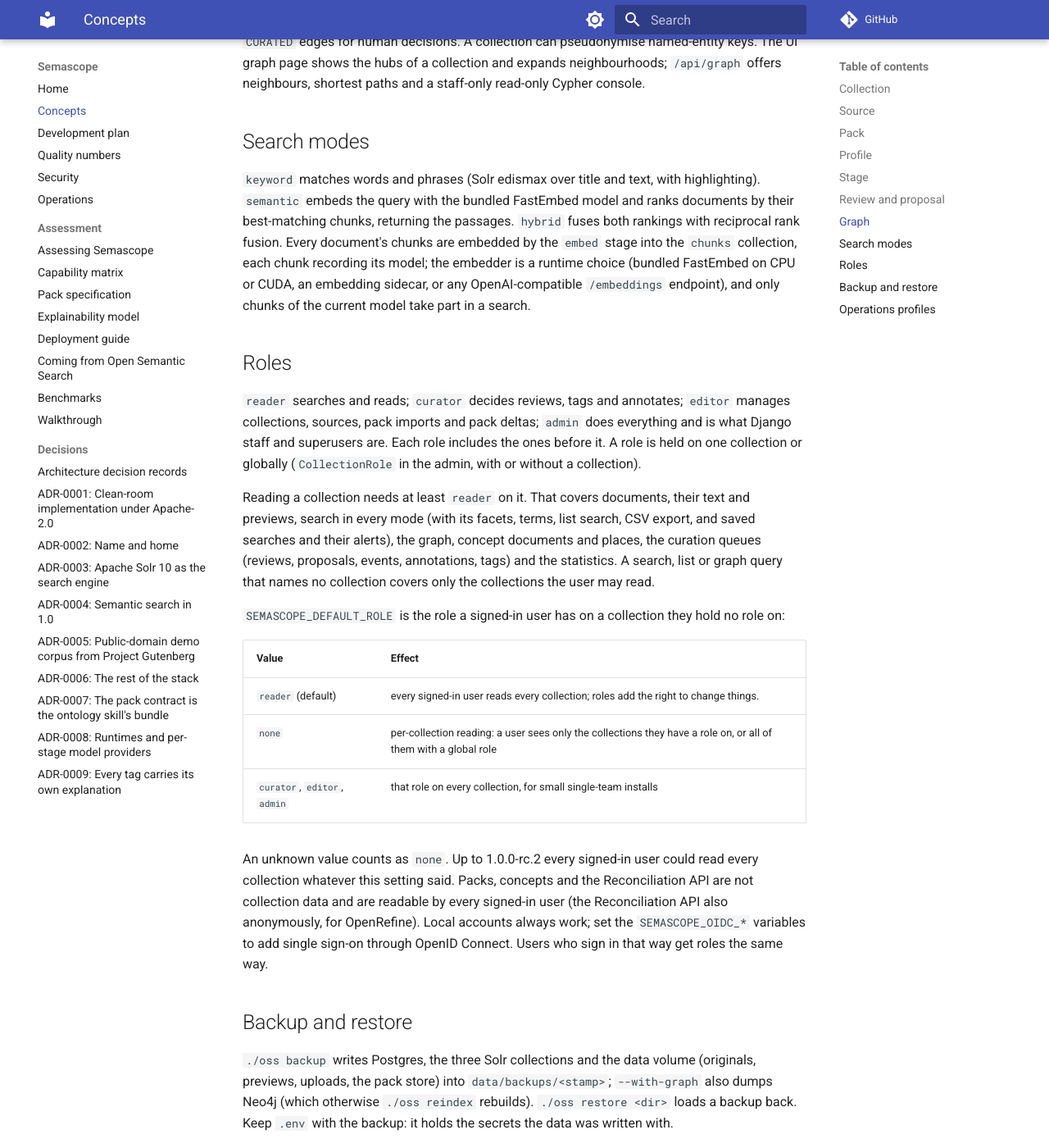
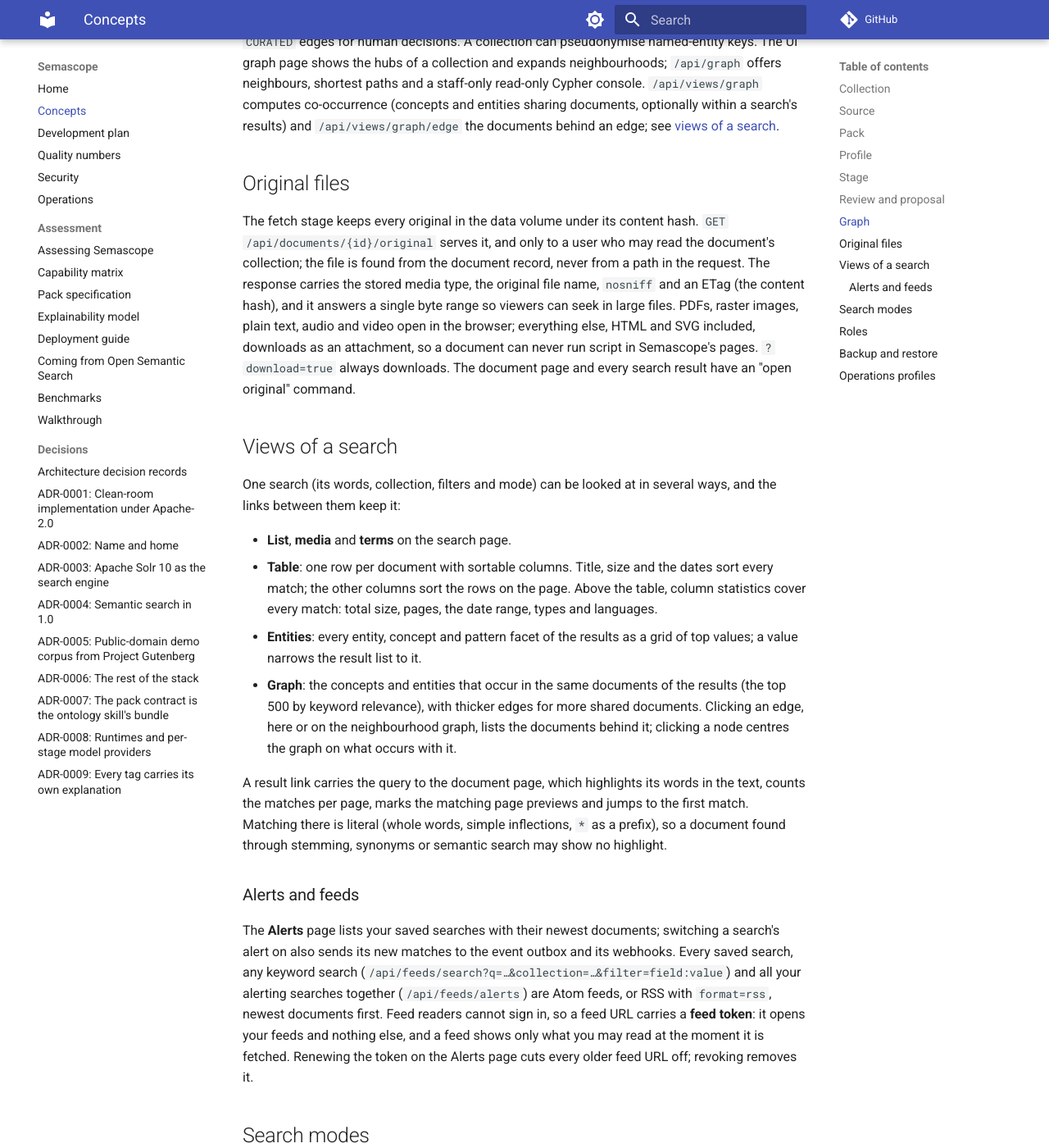
Before and after one commit to rdb420/semascope, an MkDocs documentation site: the page built from docs/concepts.md, in a window 1280 px wide and 1400 px high, scrolled down 2594 px. Shown: the whole window at 82% size. Built offline with MkDocs 1.6.1 and Material for MkDocs 9.7.7, drawn with Linux system fonts in a browser that asks for light colours; comment, search, counter and statistics services are not loaded; some of the changed text lies outside the part shown.

Commit message:
Docs: original files, views of a search, alerts and feeds
concepts.md gains "Original files" (decision D-2 as built: an authorised
API route, never a filesystem path; what opens inline and what downloads)
and "Views of a search" (table, entities, graph of the results, query
highlighting on the document page, alerts and feed tokens). The roles
section names originals, the new views and feeds among collection reads.

Agent: claude-code
Co-Authored-By: Claude Opus 5.5 <noreply@anthropic.com>

```diff
--- a/docs/concepts.md
+++ b/docs/concepts.md
@@ -114,7 +114,60 @@ individuals and named entities, `MENTIONS`), `Pack`, and `CURATED` edges for
 human decisions. A collection can pseudonymise named-entity keys. The UI
 graph page shows the hubs of a collection and expands neighbourhoods;
 `/api/graph` offers neighbours, shortest paths and a staff-only read-only
-Cypher console.
+Cypher console. `/api/views/graph` computes co-occurrence (concepts and
+entities sharing documents, optionally within a search's results) and
+`/api/views/graph/edge` the documents behind an edge; see
+[views of a search](#views-of-a-search).
+
+## Original files
+
+The fetch stage keeps every original in the data volume under its content
+hash. `GET /api/documents/{id}/original` serves it, and only to a user who
+may read the document's collection; the file is found from the document
+record, never from a path in the request. The response carries the stored
+media type, the original file name, `nosniff` and an ETag (the content
+hash), and it answers a single byte range so viewers can seek in large
+files. PDFs, raster images, plain text, audio and video open in the browser;
+everything else, HTML and SVG included, downloads as an attachment, so a
+document can never run script in Semascope's pages. `?download=true` always
+downloads. The document page and every search result have an "open original"
+command.
+
+## Views of a search
+
+One search (its words, collection, filters and mode) can be looked at in
+several ways, and the links between them keep it:
+
+- **List**, **media** and **terms** on the search page.
+- **Table**: one row per document with sortable columns. Title, size and the
+  dates sort every match; the other columns sort the rows on the page. Above
+  the table, column statistics cover every match: total size, pages, the date
+  range, types and languages.
+- **Entities**: every entity, concept and pattern facet of the results as a
+  grid of top values; a value narrows the result list to it.
+- **Graph**: the concepts and entities that occur in the same documents of
+  the results (the top 500 by keyword relevance), with thicker edges for
+  more shared documents. Clicking an edge, here or on the neighbourhood
+  graph, lists the documents behind it; clicking a node centres the graph on
+  what occurs with it.
+
+A result link carries the query to the document page, which highlights its
+words in the text, counts the matches per page, marks the matching page
+previews and jumps to the first match. Matching there is literal (whole
+words, simple inflections, `*` as a prefix), so a document found through
+stemming, synonyms or semantic search may show no highlight.
+
+### Alerts and feeds
+
+The **Alerts** page lists your saved searches with their newest documents;
+switching a search's alert on also sends its new matches to the event outbox
+and its webhooks. Every saved search, any keyword search
+(`/api/feeds/search?q=…&collection=…&filter=field:value`) and all your
+alerting searches together (`/api/feeds/alerts`) are Atom feeds, or RSS with
+`format=rss`, newest documents first. Feed readers cannot sign in, so a feed
+URL carries a **feed token**: it opens your feeds and nothing else, and a
+feed shows only what you may read at the moment it is fetched. Renewing the
+token on the Alerts page cuts every older feed URL off; revoking removes it.
 
 ## Search modes
 
@@ -137,8 +190,9 @@ includes the ones before it. A role is held on one collection or globally
 (`CollectionRole` in the admin, with or without a collection).
 
 Reading a collection needs at least `reader` on it. That covers documents,
-their text and previews, search in every mode (with its facets, terms, list
-search, CSV export, and saved searches and their alerts), the graph,
+their text, previews and original files, search in every mode (with its facets, terms, list
+search, CSV export, the table and entities views, saved searches, their
+alerts and feeds), the graph,
 concept documents and places, the curation queues (reviews, proposals,
 events, annotations, tags) and the statistics. A search, list or graph query
 that names no collection covers only the collections the user may read.
```
